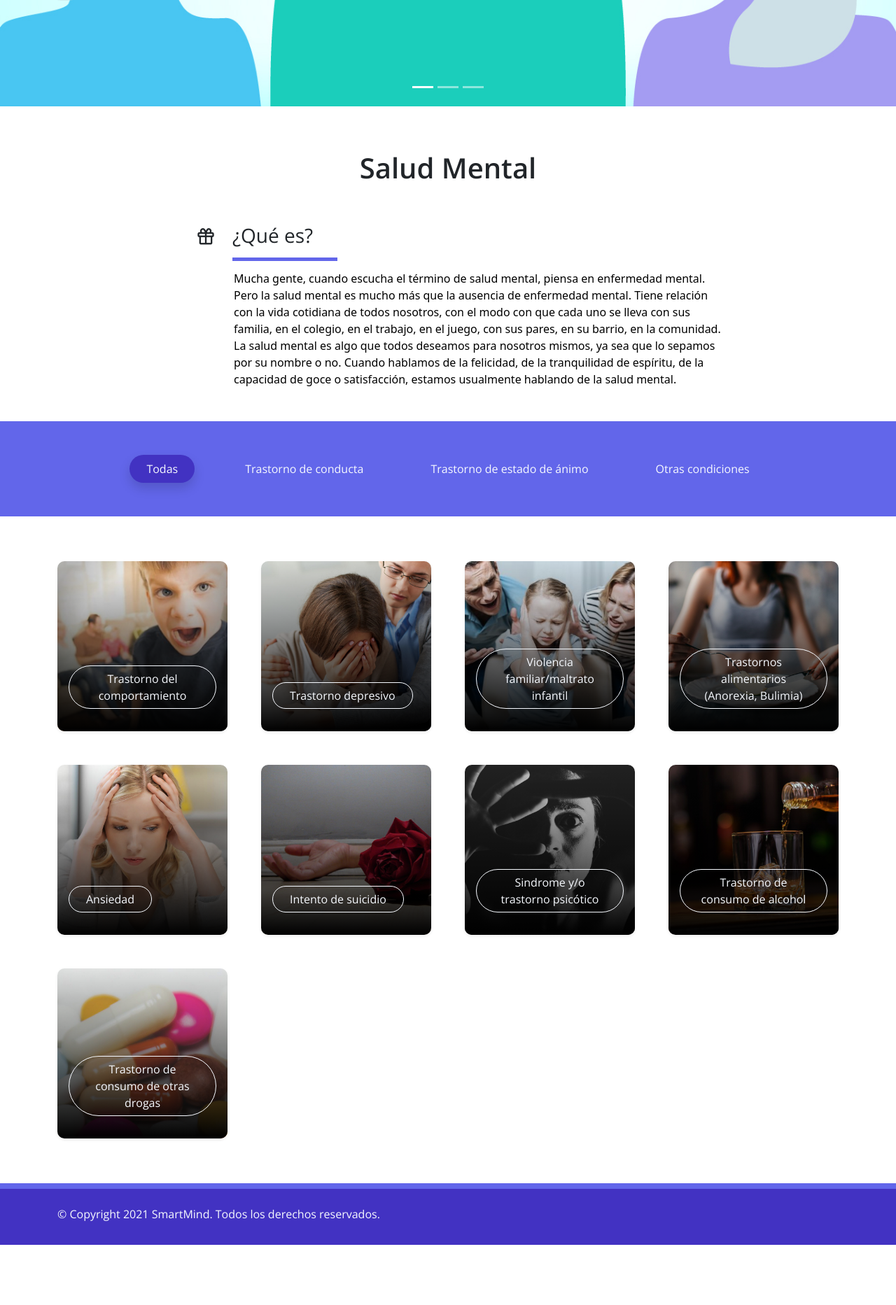
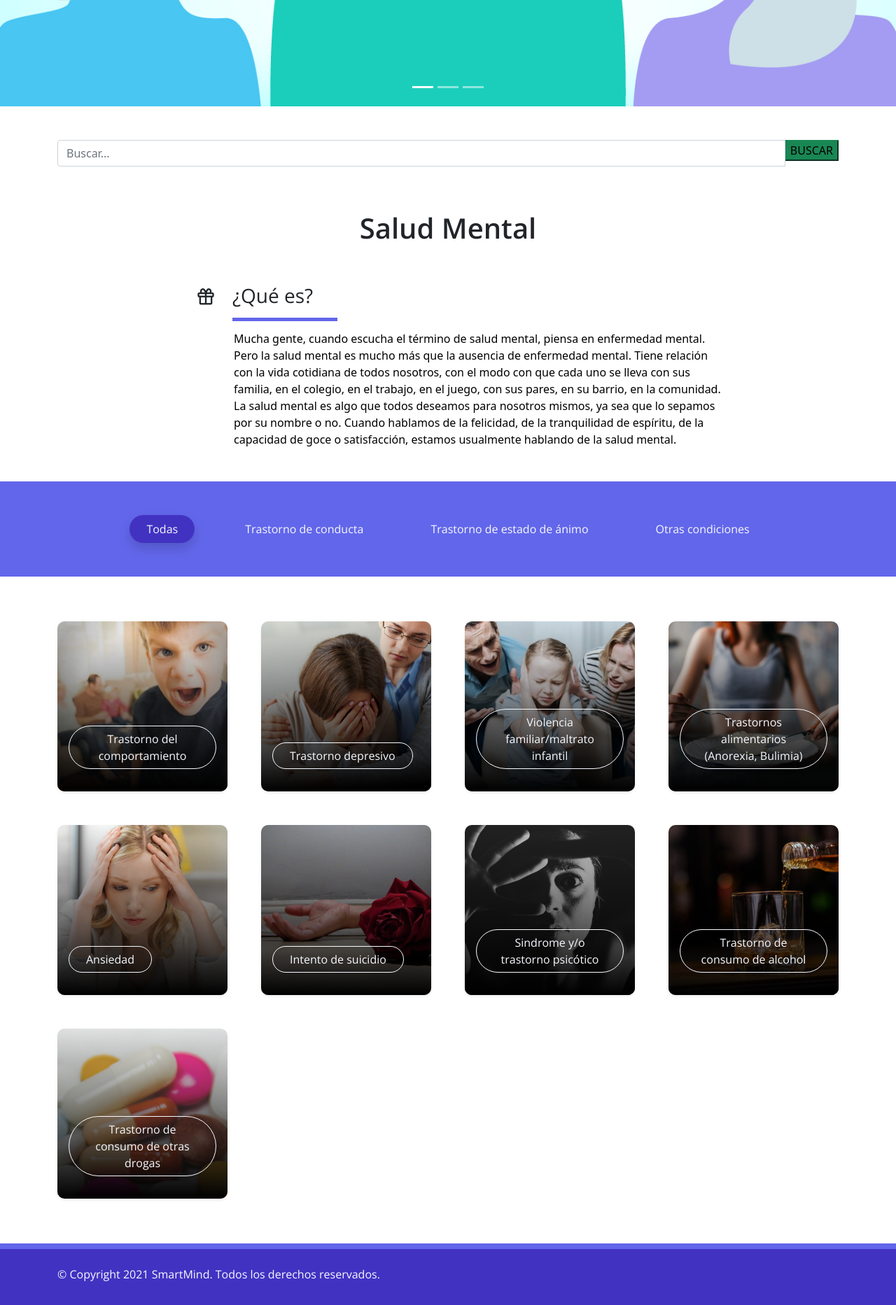
Before and after one commit to LizetMilagros/observatorio-de-salud-mental, a Django app: page / in a window 1280 px wide. Shown: the part 612-2477 px from the top of the page at 70% size. Before the commit the page ends 2391 px from the top, so only its background shows below. Run offline with Django 3.2, Linux system fonts and the light colour scheme; some libraries are stand-ins or nearby versions.

Commit message:
BARRA DE BUSQUEDA

```diff
--- a/templates/inicio.html
+++ b/templates/inicio.html
@@ -144,8 +144,26 @@ https://templatemo.com/tm-561-purple-buzz
         </div>
     </div>
     <!-- End Banner Hero -->
-
-
+<br><br>
+    <!--BARRRA BUSQUEDA-->
+    <div class="container">
+        <div class="row">
+            <div class="coul-md-12 search">
+                <form method="get">
+                    <div id="custom-search-input">
+                        <div class="input-group col-md-12">
+                            <input type="text" class="form-control" placeholder="Buscar..." name="Buscar">
+                                <span class="input-group-list">
+                                    <i class="icon icon-search"></i>
+                                    <button type="submit" class="boton btn-success">BUSCAR</button>
+                                </span>
+                        </div>
+                    </div>
+                </form>
+            </div>
+        </div>
+    </div>
+    <!-- FIN -->
 
     <!-- Start Service -->
     <section class="service-wrapper py-3">
--- a/trastornos/views.py
+++ b/trastornos/views.py
@@ -4,8 +4,13 @@ from django.views.generic import TemplateView
 # Create your views here.
 
 def inicio(request):
+	queryset= request.GET.get("Buscar")
+	print(queryset)
+	if(queryset=="nosotros"):
+		return render(request, 'nosotros.html')
+	if(queryset=="transtornos"):
+		return render(request, 'clasificacion.html')
 	return render(request, 'inicio.html')
-
 def nosotros(request):
 	return render(request, 'nosotros.html')
 
```
